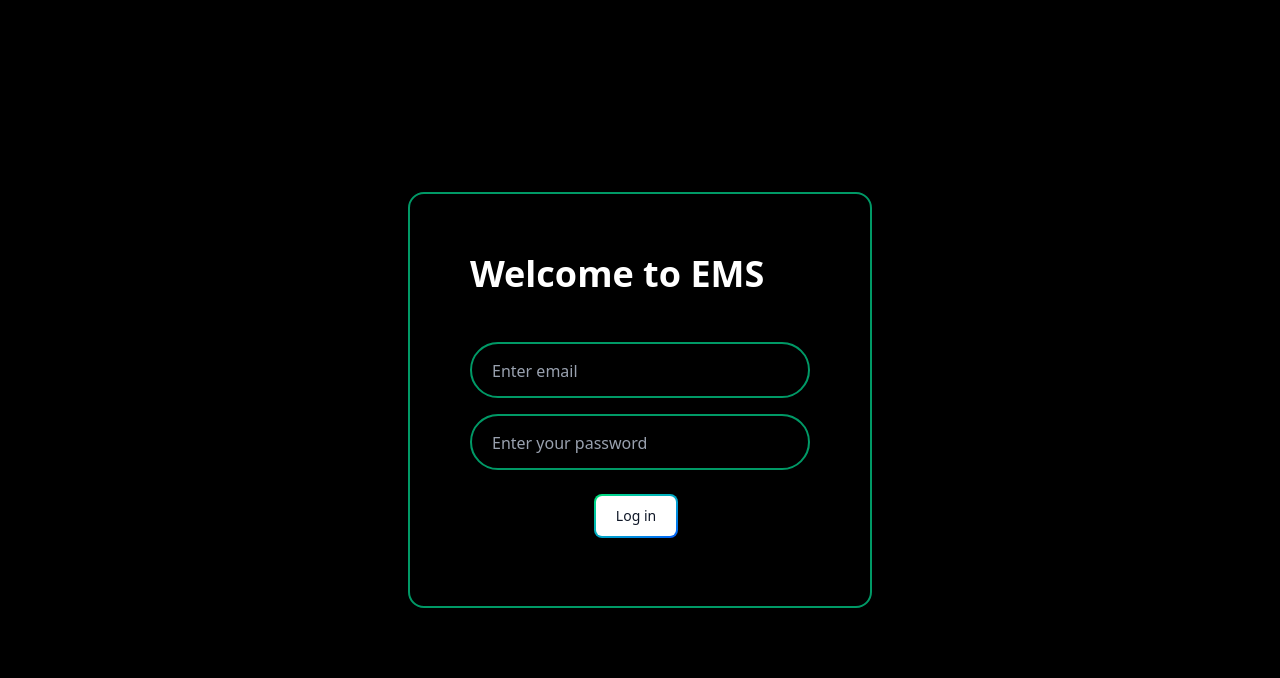
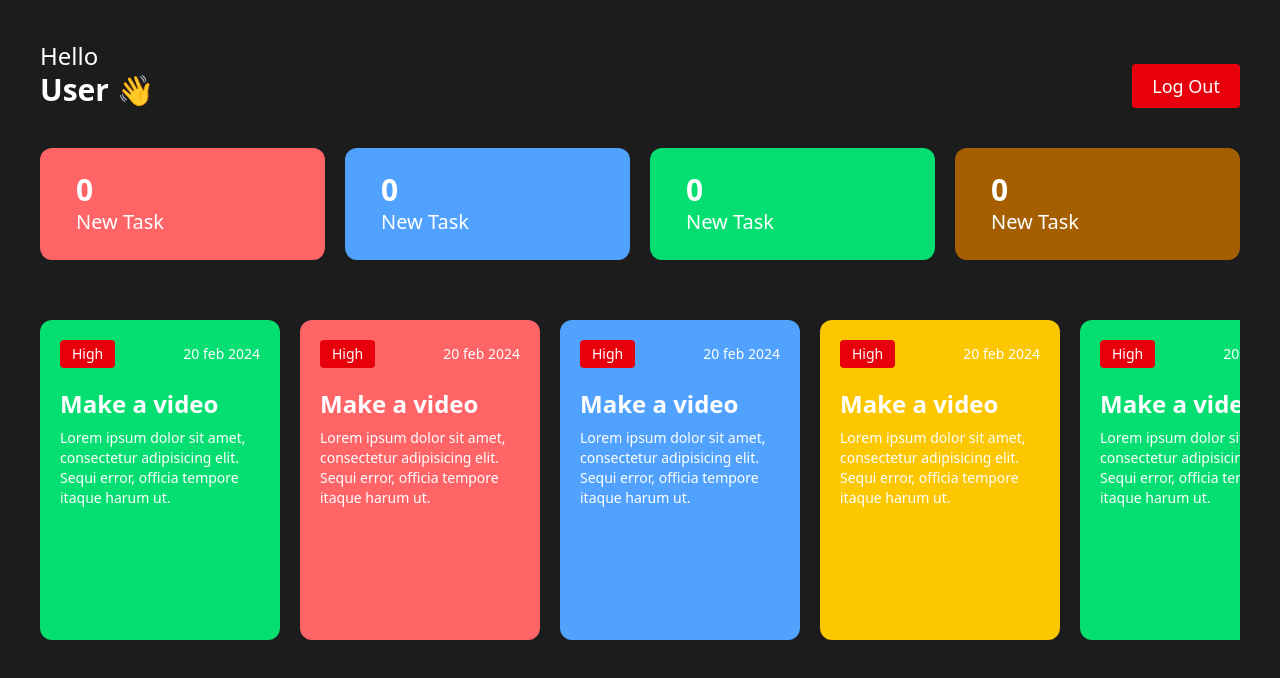
Before and after one commit to ayanmp05/Employee_Management_System, a React (Vite) app: page / in a window 1280 px wide. Shown: the top 678 px of the page. Built offline with nearby package versions, Linux system fonts and the light colour scheme.

Commit message:
making Employee dashboard

```diff
--- a/src/App.jsx
+++ b/src/App.jsx
@@ -1,9 +1,13 @@
 import React from 'react'
-import Login from './components/Auth/Login'
+// import Login from './components/Auth/Login'
+import EmployeeDashboard from './components/Dashboard/EmployeeDashboard'
+
 const App = () => {
   return (
     <>
-      <Login></Login>
+      {/* <Login></Login> */}
+      <EmployeeDashboard></EmployeeDashboard>
+
     </>
   )
 }
--- a/src/components/Dashboard/EmployeeDashboard.jsx
+++ b/src/components/Dashboard/EmployeeDashboard.jsx
@@ -0,0 +1,16 @@
+import React from 'react'
+import Header from '../other/Header'
+import TaskListNumbers from '../other/TaskListNumbers'
+import TaskList from '../TaskList/TaskList'
+
+const EmployeeDashboard = () => {
+  return (
+    <div className='p-10 bg-[#1C1C1C] h-screen'>
+      <Header></Header>
+      <TaskListNumbers></TaskListNumbers>
+      <TaskList></TaskList>
+    </div>
+  )
+}
+
+export default EmployeeDashboard
--- /dev/null
+++ b/src/components/TaskList/TaskList.jsx
@@ -0,0 +1,60 @@
+import React from 'react'
+
+const TaskList = () => {
+  return (
+    <div id='tasklist' className='h-[50%] flex items-center overflow-x-auto justify-start gap-5 flex-nowrap w-full py-5 mt-10'>
+      <div className='shrink-0 h-full w-[20%] p-5 bg-green-400 rounded-xl'>
+        <div className='flex justify-between items-center'>
+          <h3 className='bg-red-600 text-sm px-3 py-1 rounded'>High</h3>
+          <h4 className='text-sm'>20 feb 2024</h4>
+        </div>
+        <h2 className='mt-5 text-2xl font-semibold'>Make a video</h2>
+        <p className='text-sm mt-2'>
+          Lorem ipsum dolor sit amet, consectetur adipisicing elit. Sequi error, officia tempore itaque harum ut.
+        </p>
+      </div>
+      <div className='shrink-0 h-full w-[20%] p-5 bg-red-400 rounded-xl'>
+        <div className='flex justify-between items-center'>
+          <h3 className='bg-red-600 text-sm px-3 py-1 rounded'>High</h3>
+          <h4 className='text-sm'>20 feb 2024</h4>
+        </div>
+        <h2 className='mt-5 text-2xl font-semibold'>Make a video</h2>
+        <p className='text-sm mt-2'>
+          Lorem ipsum dolor sit amet, consectetur adipisicing elit. Sequi error, officia tempore itaque harum ut.
+        </p>
+      </div>
+      <div className='shrink-0 h-full w-[20%] p-5 bg-blue-400 rounded-xl'>
+        <div className='flex justify-between items-center'>
+          <h3 className='bg-red-600 text-sm px-3 py-1 rounded'>High</h3>
+          <h4 className='text-sm'>20 feb 2024</h4>
+        </div>
+        <h2 className='mt-5 text-2xl font-semibold'>Make a video</h2>
+        <p className='text-sm mt-2'>
+          Lorem ipsum dolor sit amet, consectetur adipisicing elit. Sequi error, officia tempore itaque harum ut.
+        </p>
+      </div>
+      <div className='shrink-0 h-full w-[20%] p-5 bg-yellow-400 rounded-xl'>
+        <div className='flex justify-between items-center'>
+          <h3 className='bg-red-600 text-sm px-3 py-1 rounded'>High</h3>
+          <h4 className='text-sm'>20 feb 2024</h4>
+        </div>
+        <h2 className='mt-5 text-2xl font-semibold'>Make a video</h2>
+        <p className='text-sm mt-2'>
+          Lorem ipsum dolor sit amet, consectetur adipisicing elit. Sequi error, officia tempore itaque harum ut.
+        </p>
+      </div>
+      <div className='shrink-0 h-full w-[20%] p-5 bg-green-400 rounded-xl'>
+        <div className='flex justify-between items-center'>
+          <h3 className='bg-red-600 text-sm px-3 py-1 rounded'>High</h3>
+          <h4 className='text-sm'>20 feb 2024</h4>
+        </div>
+        <h2 className='mt-5 text-2xl font-semibold'>Make a video</h2>
+        <p className='text-sm mt-2'>
+          Lorem ipsum dolor sit amet, consectetur adipisicing elit. Sequi error, officia tempore itaque harum ut.
+        </p>
+      </div>
+    </div>
+  )
+}
+
+export default TaskList
--- /dev/null
+++ b/src/components/other/Header.jsx
@@ -0,0 +1,13 @@
+import React from 'react'
+
+const Header = () => {
+  return (
+    <div className='flex items-end justify-between'>
+      <h1 className='text-2xl font-medium'>Hello <br /> <span className='text-3xl font-semibold'>User 👋</span></h1>
+      <button className='bg-red-600 text-lg font-medium px-5 py-2 rounded-sm'>Log Out</button>
+
+    </div>
+  )
+}
+
+export default Header
--- /dev/null
+++ b/src/components/other/TaskListNumbers.jsx
@@ -0,0 +1,26 @@
+import React from 'react'
+
+const TaskListNumbers = () => {
+  return (
+    <div className='flex mt-10 justify-between gap-5 screen'>
+      <div className='rounded-xl w-[45%] py-6 px-9 bg-red-400'>
+      <h2 className='text-3xl font-semibold'>0</h2>
+      <h3 className='text-xl font-medium'>New Task</h3>
+      </div>
+      <div className='rounded-xl w-[45%] py-6 px-9 bg-blue-400'>
+      <h2 className='text-3xl font-semibold'>0</h2>
+      <h3 className='text-xl font-medium'>New Task</h3>
+      </div>
+      <div className='rounded-xl w-[45%] py-6 px-9 bg-green-400'>
+      <h2 className='text-3xl font-semibold'>0</h2>
+      <h3 className='text-xl font-medium'>New Task</h3>
+      </div>
+      <div className='rounded-xl w-[45%] py-6 px-9 bg-yellow-700'>
+      <h2 className='text-3xl font-semibold'>0</h2>
+      <h3 className='text-xl font-medium'>New Task</h3>
+      </div>
+    </div>
+  )
+}
+
+export default TaskListNumbers
--- a/src/index.css
+++ b/src/index.css
@@ -8,4 +8,9 @@
   height: 100%;
   width: 100%;
   background: rgb(0, 0, 0);
+  color: white;
 }
+
+#tasklist::-webkit-scrollbar{
+  display: none;
+}
```
